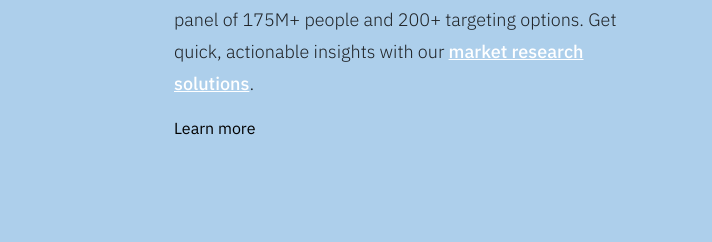
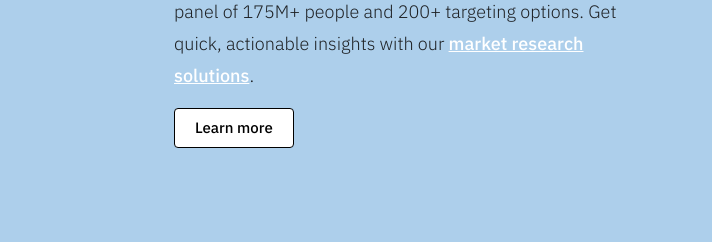
Before and after one commit to NapatpanOP/survey-monkey, a website built with Vite: page index.html in a window 1280 px wide. Shown: the part 5109-5351 px from the top of the page, 568-1280 px from the left. Built offline with nearby package versions, Linux system fonts and the light colour scheme.

Commit message:
Add a learn more button.

```diff
--- a/index.html
+++ b/index.html
@@ -373,7 +373,7 @@
             actionable insights with our <span><a href="#" class="text-white font-medium underline">market
                 research
                 solutions</a></span>.</p>
-          <a href="#">Learn more</a>
+          <a href="#" class="bg-white border rounded w-max px-5 py-2 font-medium text-[15px]">Learn more</a>
         </div>
       </div>
     </section>
```
